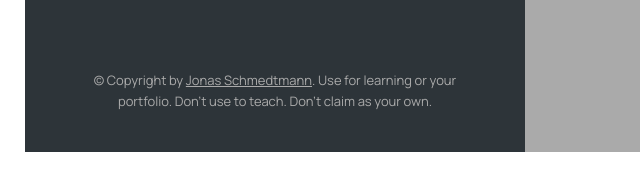
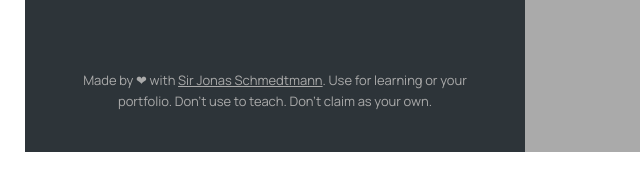
Before and after one commit to prathameshbelurkar/Mapty, a plain HTML site: page index.html in a window 1280 px wide. Shown: the part 623-797 px from the top of the page, 0-640 px from the left. Drawn offline with nearby package versions, Linux system fonts and the light colour scheme.

Commit message:
Change Footer

```diff
--- a/index.html
+++ b/index.html
@@ -121,12 +121,12 @@
       </ul>
 
       <p class="copyright">
-        &copy; Copyright by
+        Made by ❤ with
         <a
           class="twitter-link"
           target="_blank"
           href="https://twitter.com/jonasschmedtman"
-          >Jonas Schmedtmann</a
+          >Sir Jonas Schmedtmann</a
         >. Use for learning or your portfolio. Don't use to teach. Don't claim
         as your own.
       </p>
```
